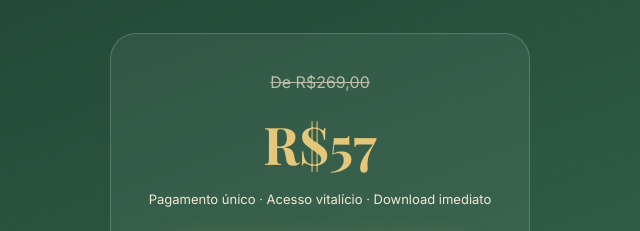
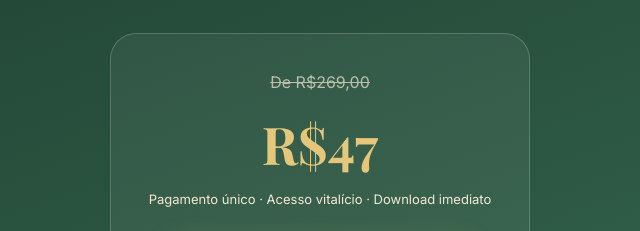
Before and after one commit to Gisa48/reset-feminino-50, a plain HTML site: page index.html in a window 1280 px wide. Shown: the part 7578-7809 px from the top of the page, 320-960 px from the left. Drawn offline with nearby package versions, Linux system fonts and the light colour scheme; a web font is replaced by a local one.

Commit message:
Add files via upload

```diff
--- a/index.html
+++ b/index.html
@@ -502,7 +502,7 @@
     <p class="lead">Tudo que você precisa para os próximos 90 dias — em um único lugar.</p>
     <div class="price-card">
       <div class="price-old">De R$269,00</div>
-      <div class="price-new">R$57</div>
+      <div class="price-new">R$47</div>
       <div class="price-sub">Pagamento único · Acesso vitalício · Download imediato</div>
       <a href="https://pay.hotmart.com/F106326458Q" class="btn">🌿 Quero meu acesso agora →</a>
       <div class="guarantee-badge">🔒 Compra 100% segura &nbsp;|&nbsp; ✅ Garantia 7 dias &nbsp;|&nbsp; 📱 Acesso imediato</div>
```
